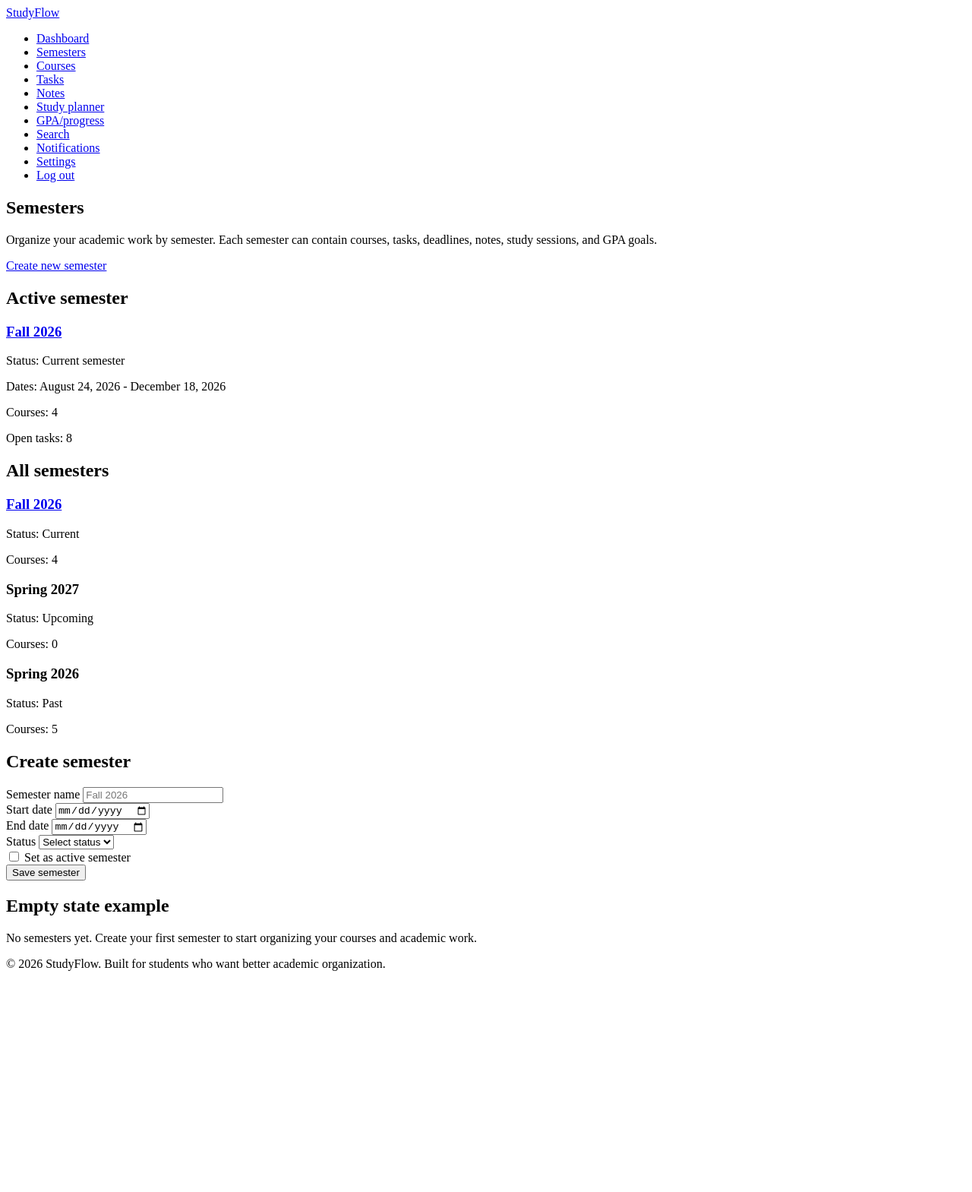
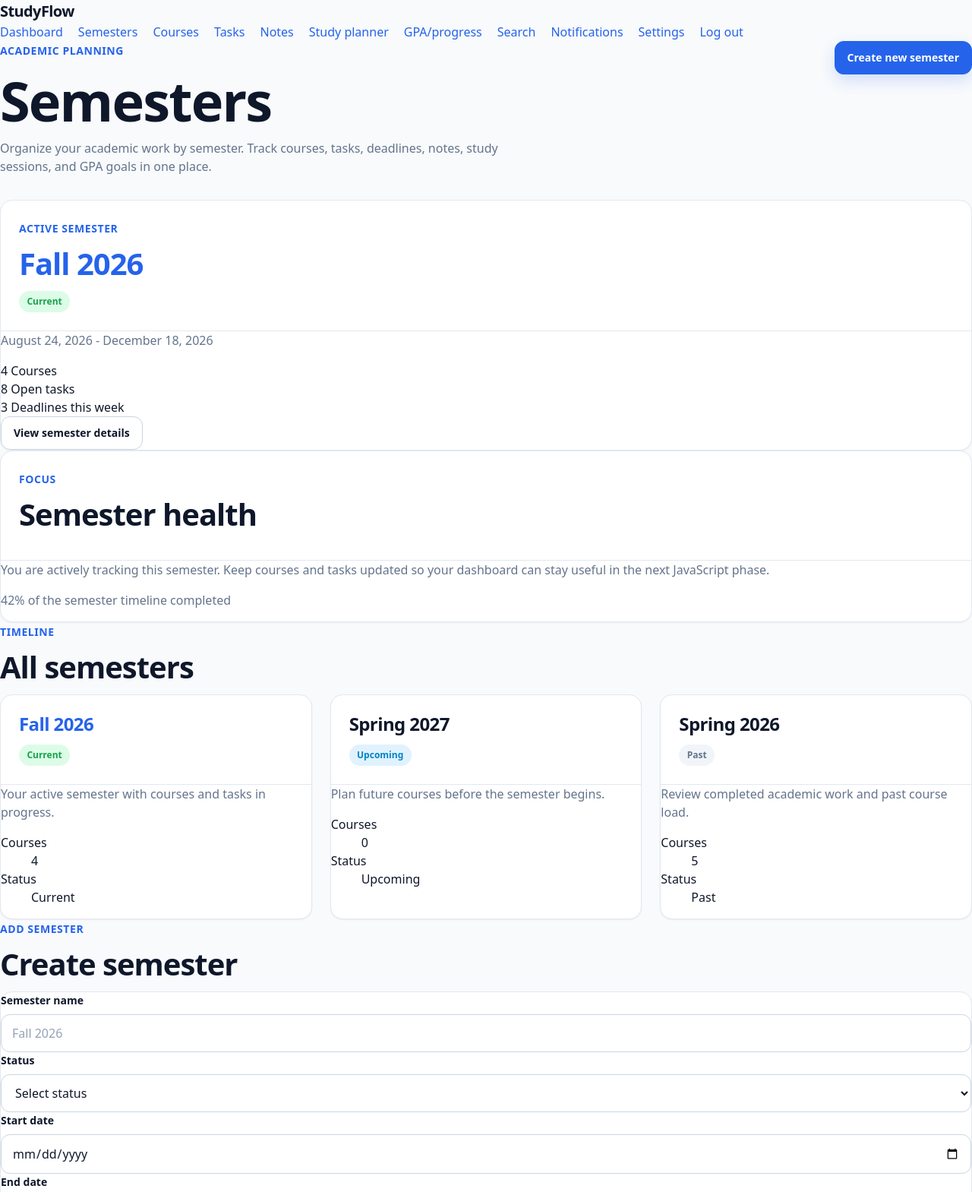
Before and after one commit to ahsan-rajput/studyFlow, a plain HTML site: page semesters.html in a window 1280 px wide. Shown: the top 1569 px of the page at 76% size. Before the commit the page ends 1294 px from the top, so only its background shows below. Drawn offline with Linux system fonts and the light colour scheme.

Commit message:
Style semesters page

```diff
--- a/semesters.html
+++ b/semesters.html
@@ -11,14 +11,21 @@
   >
 
   <title>Semesters | StudyFlow</title>
+
+  <link rel="stylesheet" href="css/base.css">
+  <link rel="stylesheet" href="css/layout.css">
+  <link rel="stylesheet" href="css/components.css">
+  <link rel="stylesheet" href="css/forms.css">
+  <link rel="stylesheet" href="css/dashboard.css">
+  <link rel="stylesheet" href="css/responsive.css">
 </head>
 
 <body>
-  <header>
-    <nav aria-label="Main navigation">
-      <a href="index.html">StudyFlow</a>
+  <header class="app-header">
+    <nav class="app-nav" aria-label="Main navigation">
+      <a class="brand" href="index.html">StudyFlow</a>
 
-      <ul>
+      <ul class="nav-list">
         <li><a href="dashboard.html">Dashboard</a></li>
         <li><a href="semesters.html" aria-current="page">Semesters</a></li>
         <li><a href="courses.html">Courses</a></li>
@@ -34,59 +41,163 @@
     </nav>
   </header>
 
-  <main>
-    <section aria-labelledby="semesters-title">
-      <h1 id="semesters-title">Semesters</h1>
+  <main class="app-main">
+    <section class="page-header" aria-labelledby="semesters-title">
+      <div>
+        <p class="eyebrow">Academic planning</p>
+        <h1 id="semesters-title" class="page-title">Semesters</h1>
+        <p class="page-description">
+          Organize your academic work by semester. Track courses, tasks,
+          deadlines, notes, study sessions, and GPA goals in one place.
+        </p>
+      </div>
 
-      <p>
-        Organize your academic work by semester. Each semester can contain courses,
-        tasks, deadlines, notes, study sessions, and GPA goals.
+      <a class="btn btn-primary" href="#create-semester-form">Create new semester</a>
+    </section>
+
+    <section class="content-grid" aria-label="Semester overview">
+      <article class="card highlight-card">
+        <div class="card-header">
+          <div>
+            <p class="eyebrow">Active semester</p>
+            <h2 class="section-title">
+              <a href="semester-detail.html">Fall 2026</a>
+            </h2>
+          </div>
+
+          <span class="badge badge-success">Current</span>
+        </div>
+
+        <p class="card-text">
+          August 24, 2026 - December 18, 2026
         </p>
 
-      <a href="#create-semester-form">Create new semester</a>
-    </section>
+        <div class="stats-grid">
+          <div class="stat-card">
+            <span class="stat-number">4</span>
+            <span class="stat-label">Courses</span>
+          </div>
 
-    <section aria-labelledby="active-semester-title">
-      <h2 id="active-semester-title">Active semester</h2>
+          <div class="stat-card">
+            <span class="stat-number">8</span>
+            <span class="stat-label">Open tasks</span>
+          </div>
 
-      <article>
-        <h3><a href="semester-detail.html">Fall 2026</a></h3>
-        <p>Status: Current semester</p>
-        <p>Dates: August 24, 2026 - December 18, 2026</p>
-        <p>Courses: 4</p>
-        <p>Open tasks: 8</p>
+          <div class="stat-card">
+            <span class="stat-number">3</span>
+            <span class="stat-label">Deadlines this week</span>
+          </div>
+        </div>
+
+        <a class="btn btn-secondary" href="semester-detail.html">View semester details</a>
+      </article>
+
+      <article class="card">
+        <div class="card-header">
+          <div>
+            <p class="eyebrow">Focus</p>
+            <h2 class="section-title">Semester health</h2>
+          </div>
+        </div>
+
+        <p class="card-text">
+          You are actively tracking this semester. Keep courses and tasks updated
+          so your dashboard can stay useful in the next JavaScript phase.
+        </p>
+
+        <div class="progress-bar" aria-label="Semester progress">
+          <span style="width: 42%;"></span>
+        </div>
+
+        <p class="muted-text">42% of the semester timeline completed</p>
       </article>
     </section>
 
-    <section aria-labelledby="semester-list-title">
-      <h2 id="semester-list-title">All semesters</h2>
+    <section class="section-block" aria-labelledby="semester-list-title">
+      <div class="section-heading">
+        <div>
+          <p class="eyebrow">Timeline</p>
+          <h2 id="semester-list-title" class="section-title">All semesters</h2>
+        </div>
+      </div>
 
-      <article>
+      <div class="card-grid">
+        <article class="card semester-card">
+          <div class="card-header">
             <h3><a href="semester-detail.html">Fall 2026</a></h3>
-        <p>Status: Current</p>
-        <p>Courses: 4</p>
+            <span class="badge badge-success">Current</span>
+          </div>
+
+          <p class="card-text">Your active semester with courses and tasks in progress.</p>
+
+          <dl class="details-list">
+            <div>
+              <dt>Courses</dt>
+              <dd>4</dd>
+            </div>
+            <div>
+              <dt>Status</dt>
+              <dd>Current</dd>
+            </div>
+          </dl>
         </article>
 
-      <article>
+        <article class="card semester-card">
+          <div class="card-header">
             <h3>Spring 2027</h3>
-        <p>Status: Upcoming</p>
-        <p>Courses: 0</p>
+            <span class="badge badge-info">Upcoming</span>
+          </div>
+
+          <p class="card-text">Plan future courses before the semester begins.</p>
+
+          <dl class="details-list">
+            <div>
+              <dt>Courses</dt>
+              <dd>0</dd>
+            </div>
+            <div>
+              <dt>Status</dt>
+              <dd>Upcoming</dd>
+            </div>
+          </dl>
         </article>
 
-      <article>
+        <article class="card semester-card">
+          <div class="card-header">
             <h3>Spring 2026</h3>
-        <p>Status: Past</p>
-        <p>Courses: 5</p>
+            <span class="badge badge-muted">Past</span>
+          </div>
+
+          <p class="card-text">Review completed academic work and past course load.</p>
+
+          <dl class="details-list">
+            <div>
+              <dt>Courses</dt>
+              <dd>5</dd>
+            </div>
+            <div>
+              <dt>Status</dt>
+              <dd>Past</dd>
+            </div>
+          </dl>
         </article>
+      </div>
     </section>
 
-    <section aria-labelledby="create-semester-title" id="create-semester-form">
-      <h2 id="create-semester-title">Create semester</h2>
+    <section class="section-block" aria-labelledby="create-semester-title" id="create-semester-form">
+      <div class="section-heading">
+        <div>
+          <p class="eyebrow">Add semester</p>
+          <h2 id="create-semester-title" class="section-title">Create semester</h2>
+        </div>
+      </div>
 
-      <form action="#" method="post">
-        <div>
-          <label for="semester-name">Semester name</label>
+      <form class="card form-card" action="#" method="post">
+        <div class="form-grid">
+          <div class="form-group">
+            <label class="form-label" for="semester-name">Semester name</label>
             <input
+              class="form-input"
               type="text"
               id="semester-name"
               name="semester-name"
@@ -95,9 +206,20 @@
             >
           </div>
 
-        <div>
-          <label for="start-date">Start date</label>
+          <div class="form-group">
+            <label class="form-label" for="semester-status">Status</label>
+            <select class="form-input" id="semester-status" name="semester-status" required>
+              <option value="">Select status</option>
+              <option value="current">Current</option>
+              <option value="upcoming">Upcoming</option>
+              <option value="past">Past</option>
+            </select>
+          </div>
+
+          <div class="form-group">
+            <label class="form-label" for="start-date">Start date</label>
             <input
+              class="form-input"
               type="date"
               id="start-date"
               name="start-date"
@@ -105,46 +227,44 @@
             >
           </div>
 
-        <div>
-          <label for="end-date">End date</label>
+          <div class="form-group">
+            <label class="form-label" for="end-date">End date</label>
             <input
+              class="form-input"
               type="date"
               id="end-date"
               name="end-date"
               required
             >
           </div>
-
-        <div>
-          <label for="semester-status">Status</label>
-          <select id="semester-status" name="semester-status" required>
-            <option value="">Select status</option>
-            <option value="current">Current</option>
-            <option value="upcoming">Upcoming</option>
-            <option value="past">Past</option>
-          </select>
         </div>
 
-        <div>
+        <div class="checkbox-group">
           <input type="checkbox" id="active-semester" name="active-semester">
           <label for="active-semester">Set as active semester</label>
         </div>
 
-        <button type="submit">Save semester</button>
+        <div class="form-actions">
+          <button class="btn btn-primary" type="submit">Save semester</button>
+          <a class="btn btn-secondary" href="dashboard.html">Cancel</a>
+        </div>
       </form>
     </section>
 
-    <section aria-labelledby="empty-semesters-title">
-      <h2 id="empty-semesters-title">Empty state example</h2>
+    <section class="empty-state" aria-labelledby="empty-semesters-title">
+      <p class="eyebrow">Empty state example</p>
+      <h2 id="empty-semesters-title">No semesters yet</h2>
 
       <p>
-        No semesters yet. Create your first semester to start organizing your
-        courses and academic work.
+        Create your first semester to start organizing your courses, deadlines,
+        study sessions, and academic progress.
       </p>
+
+      <a class="btn btn-primary" href="#create-semester-form">Create first semester</a>
     </section>
   </main>
 
-  <footer>
+  <footer class="site-footer">
     <p>&copy; 2026 StudyFlow. Built for students who want better academic organization.</p>
   </footer>
 </body>
```
Lines whose indentation alone changed are shown as unchanged.
